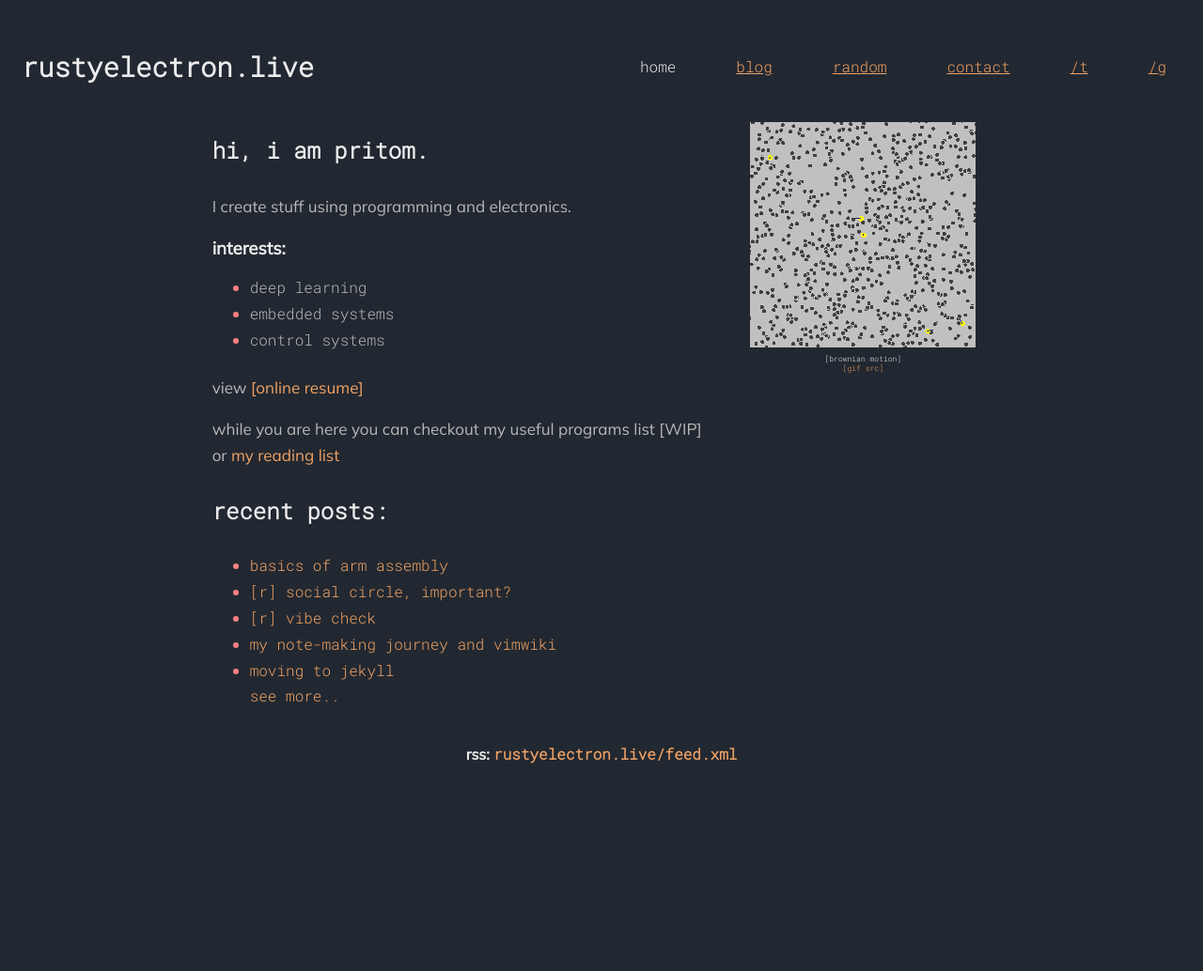
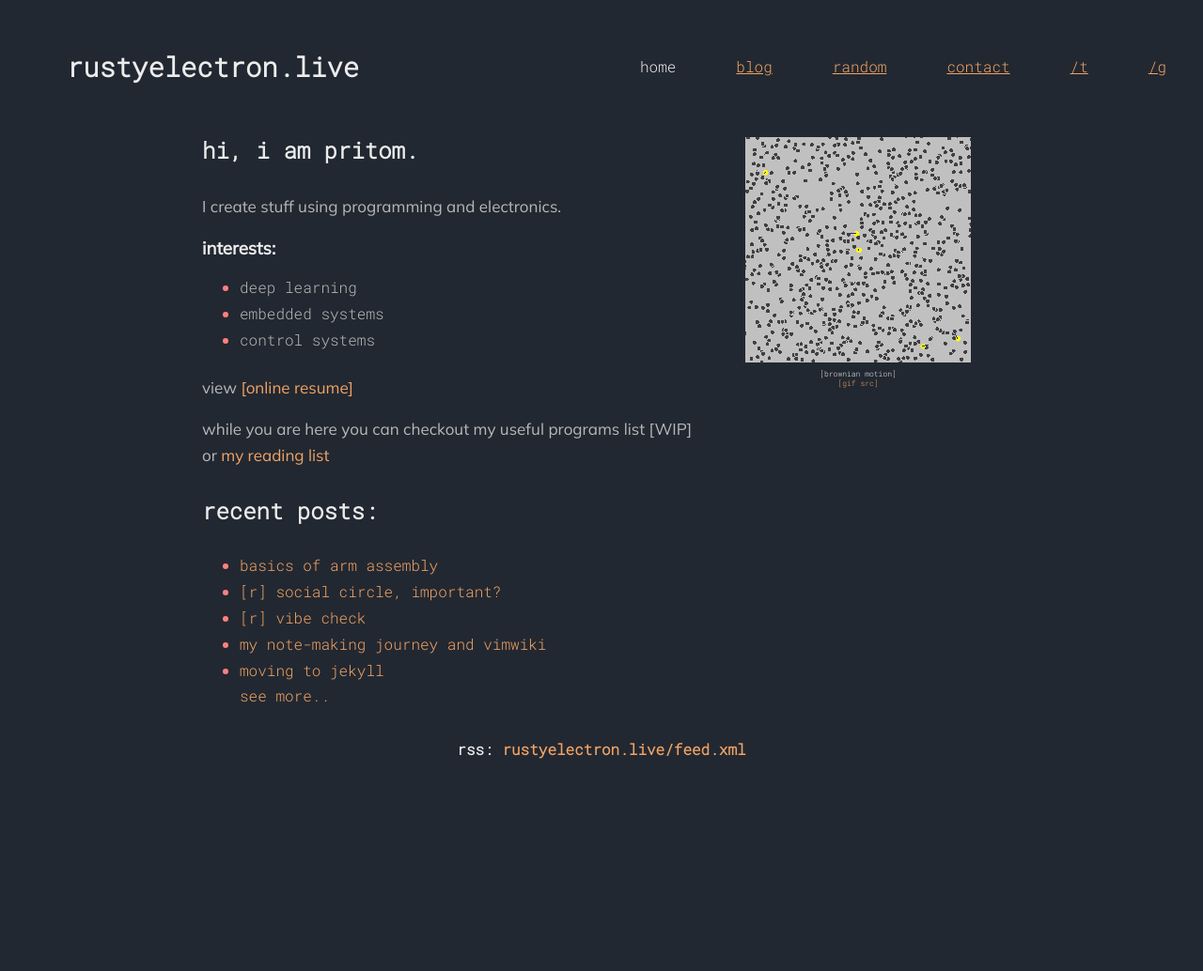
Before and after one commit to rusty-electron/rusty-electron.github.io, a Jekyll site: the page built from index.md, in a window 1280 px wide. Shown: the whole page at 94% size. Built offline with Jekyll 4.4.1, drawn with Linux system fonts in a browser that asks for light colours.

Commit message:
cosmetic changes

```diff
--- a/_includes/navigation.html
+++ b/_includes/navigation.html
@@ -1,6 +1,6 @@
 <nav>
 	<div class="header mono">
-		<h1>rustyelectron.live</h1>
+		<h1><a class="link-inactive" href="/">rustyelectron.live</a></h1>
 
 		{% assign stripurl = page.url | remove: '.html' %}
 		{% for item in site.data.navigation %}
--- a/_layouts/default.html
+++ b/_layouts/default.html
@@ -21,7 +21,7 @@
         {% include rcol.html %}
       </div>
     </div>
-    <h4 class="right">rss: <span class="yellow mono">rustyelectron.live/feed.xml</span></h4>
+    <h4 class="right mono">rss: <span class="yellow mono">rustyelectron.live/feed.xml</span></h4>
     {% else %}
     {{ content }}
     {% endif %}
--- a/assets/css/styles.css
+++ b/assets/css/styles.css
@@ -19,7 +19,7 @@
 }
 
 a {color: #f2a365; }
-.link-inactive { color: #ececec; text-decoration: none; }
+.link-inactive, .link-inactive:hover { color: #ececec; text-decoration: none; }
 .noline { text-decoration: none;}
 .line { text-decoration: underline; }
 
@@ -147,6 +147,7 @@
 
 .right{
 	text-align: center;
+	margin: 1rem;
 }
 
 .credit{
@@ -184,7 +185,7 @@
 }
 
 blockquote{
-	background-color: #8d8d8d;
+	background-color: #a5a5a5;
 	padding: 1rem;
 	border-radius: 0px 4px 4px 0px;
 	border-left: 10px solid #393e46;
@@ -199,7 +200,7 @@
 }
 
 blockquote a{
-	color: #8d2c4b;
+	color: #d11956;
 }
 
 hr{
```
